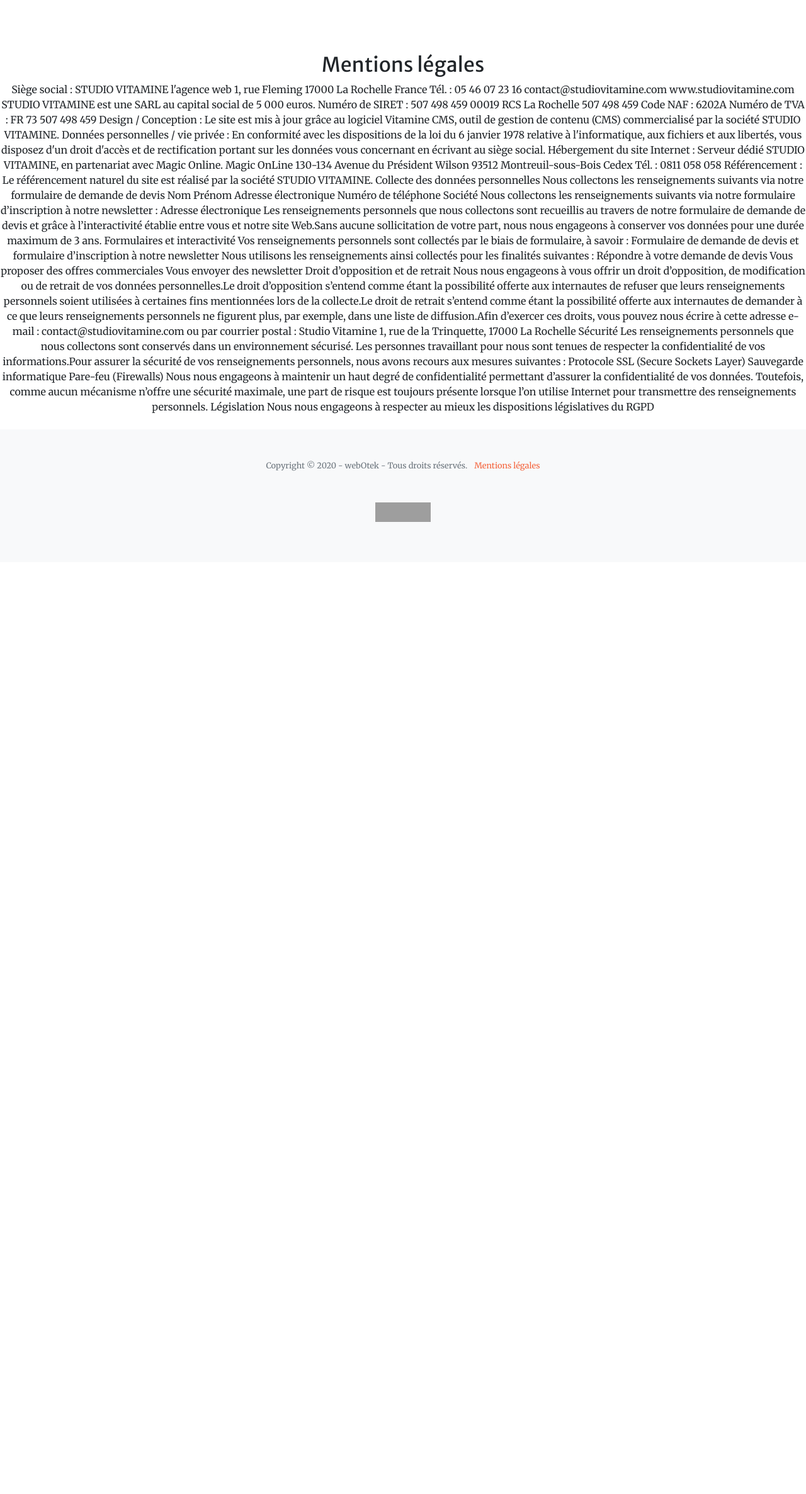
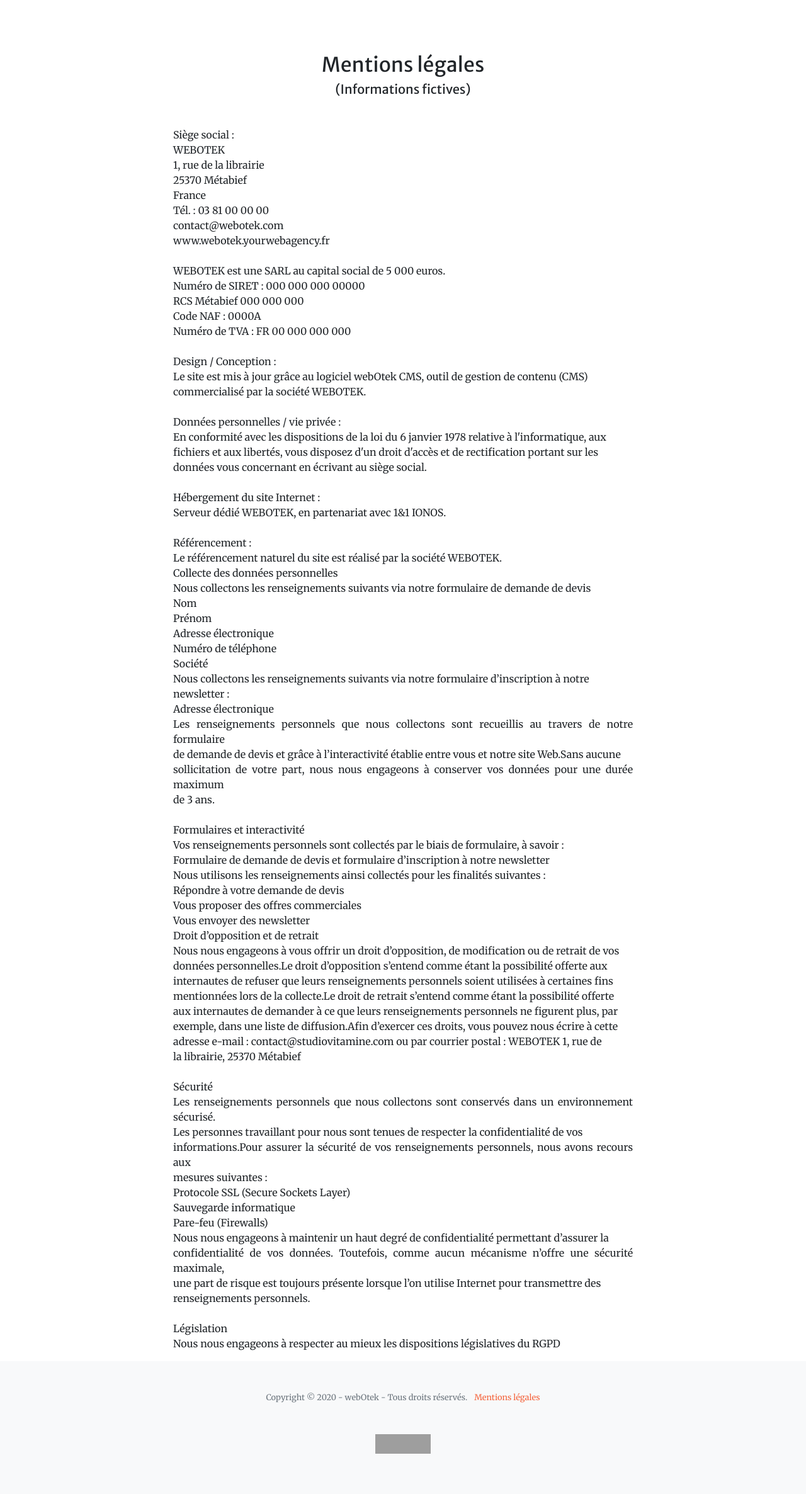
Before and after one commit to lutinmaviou/webotek, a Symfony app: template templates/library/legals.html.twig in a window 1280 px wide. Shown: the part 76-2449 px from the top of the page at 63% size. Before the commit the page ends 905 px from the top, so only its background shows below. Run offline with Twig, Linux system fonts and the light colour scheme; the template is opened without the code that fills it, so the values that code supplies are empty; some libraries are stand-ins or nearby versions; grey boxes are pictures that could not be loaded.

Commit message:
style(legal notice): change informations as fictitious

```diff
--- a/templates/base.html.twig
+++ b/templates/base.html.twig
@@ -100,11 +100,9 @@
 
     <div class="container text-center mt-5">
         <p>
-            <a href="http://jigsaw.w3.org/css-validator/check/referer">
                 <img style="border:0;width:88px;height:31px"
                      src="http://jigsaw.w3.org/css-validator/images/vcss-blue"
                      alt="CSS Valide !"/>
-            </a>
         </p>
     </div>
 </footer>
--- a/templates/library/legals.html.twig
+++ b/templates/library/legals.html.twig
@@ -9,39 +9,40 @@
 {% endblock %}
 
 {% block body %}
+    <div class="container">
+        <div class="row justify-content-center">
+            <div class="col-lg-8 forum-title text-justify">
+                <h2 class="text-center">Mentions légales</h2>
+                <h5 class="text-center mb-5">(Informations fictives)</h5>
+                <p>{{ "Siège social :
+                    WEBOTEK
+                    1, rue de la librairie
+                    25370 Métabief
+                    France
+                    Tél. : 03 81 00 00 00
+                    contact@webotek.com
+                    www.webotek.yourwebagency.fr
 
-    <div class="forum-title text-center pb-2">
-        <h2>Mentions légales</h2>
-        <p>Siège social :
-            STUDIO VITAMINE l'agence web
-            1, rue Fleming
-            17000 La Rochelle
-            France
-            Tél. : 05 46 07 23 16
-            contact@studiovitamine.com
-            www.studiovitamine.com
-
-            STUDIO VITAMINE est une SARL au capital social de 5 000 euros.
-            Numéro de SIRET : 507 498 459 00019
-            RCS La Rochelle 507 498 459
-            Code NAF : 6202A
-            Numéro de TVA : FR 73 507 498 459
+                    WEBOTEK est une SARL au capital social de 5 000 euros.
+                    Numéro de SIRET : 000 000 000 00000
+                    RCS Métabief 000 000 000
+                    Code NAF : 0000A
+                    Numéro de TVA : FR 00 000 000 000
 
                     Design / Conception :
-            Le site est mis à jour grâce au logiciel Vitamine CMS, outil de gestion de contenu (CMS) commercialisé par la société STUDIO VITAMINE.
+                    Le site est mis à jour grâce au logiciel webOtek CMS, outil de gestion de contenu (CMS)
+                    commercialisé par la société WEBOTEK.
 
                     Données personnelles / vie privée :
-            En conformité avec les dispositions de la loi du 6 janvier 1978 relative à l'informatique, aux fichiers et aux libertés, vous disposez d'un droit d'accès et de rectification portant sur les données vous concernant en écrivant au siège social.
+                    En conformité avec les dispositions de la loi du 6 janvier 1978 relative à l'informatique, aux
+                    fichiers et aux libertés, vous disposez d'un droit d'accès et de rectification portant sur les
+                    données vous concernant en écrivant au siège social.
 
                     Hébergement du site Internet :
-            Serveur dédié STUDIO VITAMINE, en partenariat avec Magic Online.
-            Magic OnLine
-            130-134 Avenue du Président Wilson
-            93512 Montreuil-sous-Bois Cedex
-            Tél. : 0811 058 058
+                    Serveur dédié WEBOTEK, en partenariat avec 1&1 IONOS.
 
                     Référencement :
-            Le référencement naturel du site est réalisé par la société STUDIO VITAMINE.
+                    Le référencement naturel du site est réalisé par la société WEBOTEK.
                     Collecte des données personnelles
                     Nous collectons les renseignements suivants via notre formulaire de demande de devis
                     Nom
@@ -49,9 +50,13 @@
                     Adresse électronique
                     Numéro de téléphone
                     Société
-            Nous collectons les renseignements suivants via notre formulaire d’inscription à notre newsletter :
+                    Nous collectons les renseignements suivants via notre formulaire d’inscription à notre
+                    newsletter :
                     Adresse électronique
-            Les renseignements personnels que nous collectons sont recueillis au travers de notre formulaire de demande de devis et grâce à l’interactivité établie entre vous et notre site Web.Sans aucune sollicitation de votre part, nous nous engageons à conserver vos données pour une durée maximum de 3 ans.
+                    Les renseignements personnels que nous collectons sont recueillis au travers de notre formulaire
+                    de demande de devis et grâce à l’interactivité établie entre vous et notre site Web.Sans aucune
+                    sollicitation de votre part, nous nous engageons à conserver vos données pour une durée maximum
+                    de 3 ans.
 
                     Formulaires et interactivité
                     Vos renseignements personnels sont collectés par le biais de formulaire, à savoir :
@@ -61,16 +66,31 @@
                     Vous proposer des offres commerciales
                     Vous envoyer des newsletter
                     Droit d’opposition et de retrait
-            Nous nous engageons à vous offrir un droit d’opposition, de modification ou de retrait de vos données personnelles.Le droit d’opposition s’entend comme étant la possibilité offerte aux internautes de refuser que leurs renseignements personnels soient utilisées à certaines fins mentionnées lors de la collecte.Le droit de retrait s’entend comme étant la possibilité offerte aux internautes de demander à ce que leurs renseignements personnels ne figurent plus, par exemple, dans une liste de diffusion.Afin d’exercer ces droits, vous pouvez nous écrire à cette adresse e-mail : contact@studiovitamine.com ou par courrier postal : Studio Vitamine 1, rue de la Trinquette, 17000 La Rochelle
+                    Nous nous engageons à vous offrir un droit d’opposition, de modification ou de retrait de vos
+                    données personnelles.Le droit d’opposition s’entend comme étant la possibilité offerte aux
+                    internautes de refuser que leurs renseignements personnels soient utilisées à certaines fins
+                    mentionnées lors de la collecte.Le droit de retrait s’entend comme étant la possibilité offerte
+                    aux internautes de demander à ce que leurs renseignements personnels ne figurent plus, par
+                    exemple, dans une liste de diffusion.Afin d’exercer ces droits, vous pouvez nous écrire à cette
+                    adresse e-mail : contact@studiovitamine.com ou par courrier postal : WEBOTEK 1, rue de
+                    la librairie, 25370 Métabief
 
                     Sécurité
-            Les renseignements personnels que nous collectons sont conservés dans un environnement sécurisé. Les personnes travaillant pour nous sont tenues de respecter la confidentialité de vos informations.Pour assurer la sécurité de vos renseignements personnels, nous avons recours aux mesures suivantes :
+                    Les renseignements personnels que nous collectons sont conservés dans un environnement sécurisé.
+                    Les personnes travaillant pour nous sont tenues de respecter la confidentialité de vos
+                    informations.Pour assurer la sécurité de vos renseignements personnels, nous avons recours aux
+                    mesures suivantes :
                     Protocole SSL (Secure Sockets Layer)
                     Sauvegarde informatique
                     Pare-feu (Firewalls)
-            Nous nous engageons à maintenir un haut degré de confidentialité permettant d’assurer la confidentialité de vos données. Toutefois, comme aucun mécanisme n’offre une sécurité maximale, une part de risque est toujours présente lorsque l’on utilise Internet pour transmettre des renseignements personnels.
+                    Nous nous engageons à maintenir un haut degré de confidentialité permettant d’assurer la
+                    confidentialité de vos données. Toutefois, comme aucun mécanisme n’offre une sécurité maximale,
+                    une part de risque est toujours présente lorsque l’on utilise Internet pour transmettre des
+                    renseignements personnels.
 
                     Législation
-            Nous nous engageons à respecter au mieux les dispositions législatives du RGPD</p>
+                    Nous nous engageons à respecter au mieux les dispositions législatives du RGPD" | nl2br}}</p>
+            </div>
+        </div>
     </div>
 {% endblock %}
```
Also changed, not shown: public/img/logo.png (added), 1 other file. Lines whose indentation alone changed are shown as unchanged.
